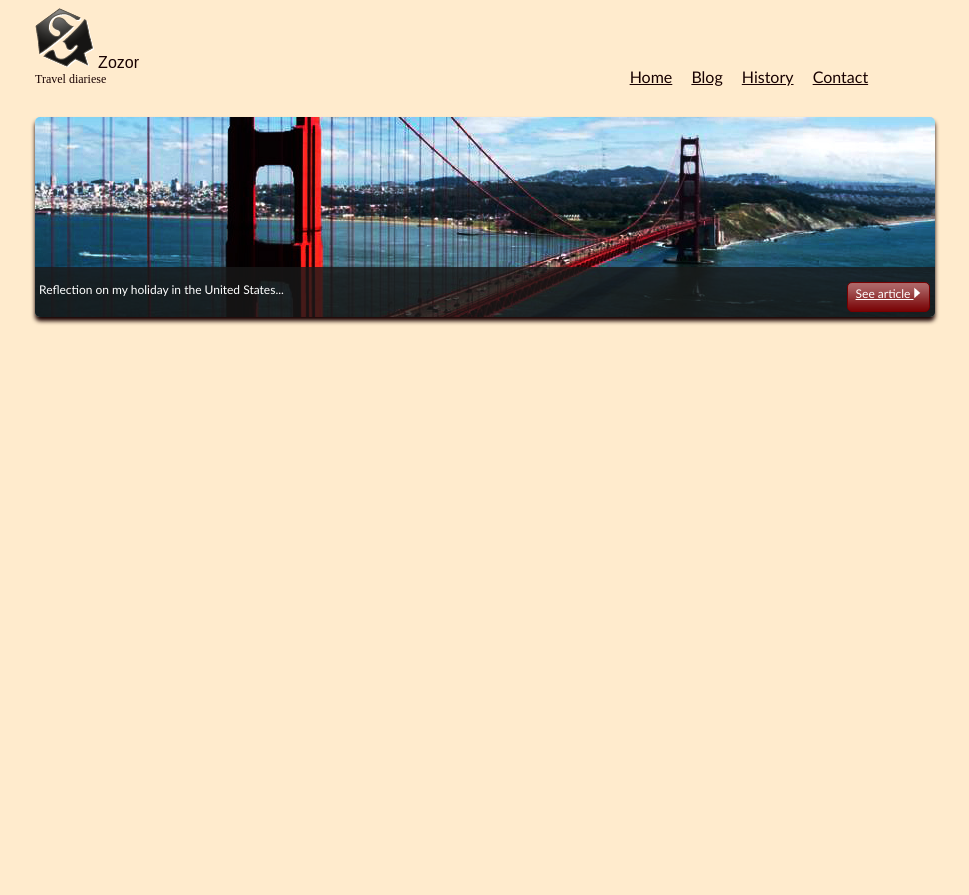
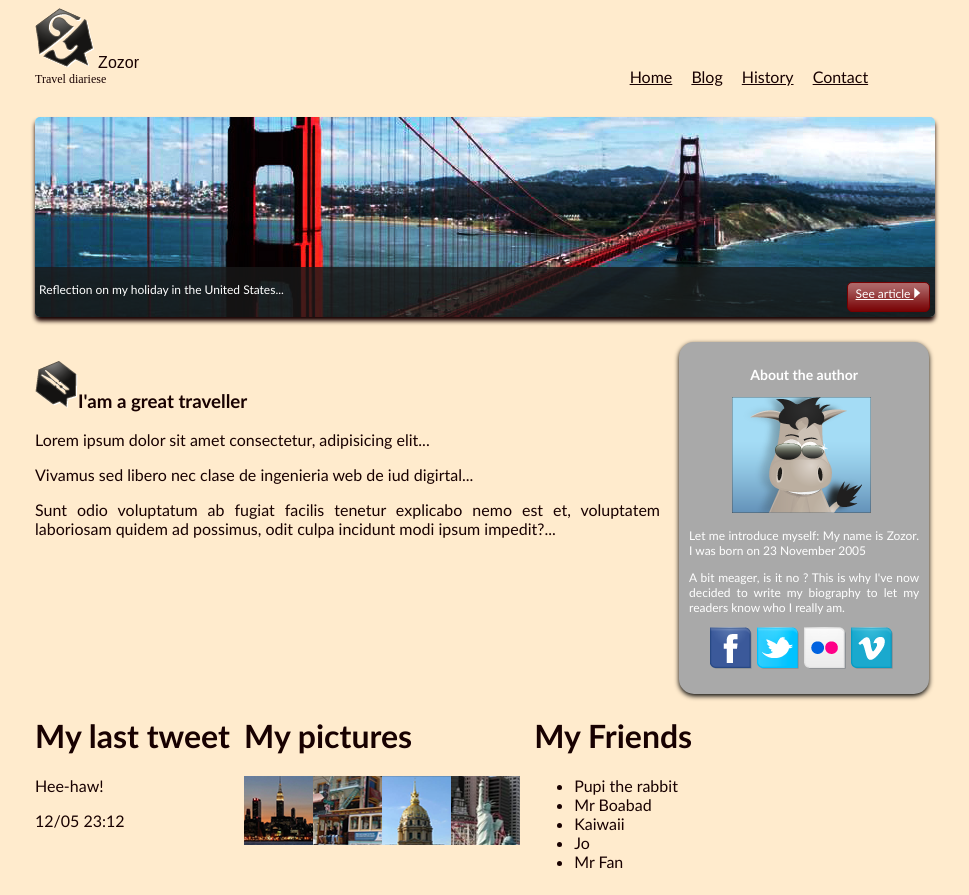
Before and after one commit to jlaguilarc12/ingweb26, a plain HTML site: page index.html in a window 1280 px wide. Shown: the whole page, without its empty margins (155-1124 px from the left). Before the commit the page ends 800 px from the top, so only its background shows below. Drawn offline with Linux system fonts and the light colour scheme.

Commit message:
Finalizacion Pagina

```diff
--- a/css/estilos.css
+++ b/css/estilos.css
@@ -108,3 +108,60 @@ nav a
     padding: 3px 8px 0px 8px;
     border-radius: 5px;
 }
+
+/* Cuerpos */
+article, aside
+{
+    display: inline-block;
+    vertical-align: top;
+    text-align: justify;
+}
+
+article
+{
+    width: 625px;
+    margin-right: 15px;
+}
+
+aside
+{
+    position: relative;
+    width: 230px;
+    background-color: darkgray;
+    box-shadow: 0px 2px 5px black;
+    padding: 10px;
+    color: white;
+    font-size: 12px;
+    border-radius: 15px;
+}
+
+#zozor_picture
+{
+    text-align: center;
+}
+
+#redes
+{
+    text-align: center;
+}
+
+aside img
+{
+    margin-right: 5px;
+}
+
+#titulo
+{
+    text-align: center;
+}
+
+#tweet, #my_pictures, #my_friends
+{
+    display: inline-block;
+    vertical-align: top;
+}
+
+footer div
+{
+    margin-right: 10px;
+}
--- a/index.html
+++ b/index.html
@@ -30,6 +30,42 @@
                 <a href="#" class="red_button">See article <img src="Images/arrow.png" alt="arrow"></a>
             </div>
         </div>
+        <section>
+            <article>
+                <h1><img src="Images/pin.png" alt="Travel Category" class="ico_categorie">I'am a great traveller</h1>
+                <p>Lorem ipsum dolor sit amet consectetur, adipisicing elit...</p>
+                <p>Vivamus sed libero nec clase de ingenieria web de iud digirtal...</p>
+                <p>Sunt odio voluptatum ab fugiat facilis tenetur explicabo nemo est et, voluptatem laboriosam quidem ad possimus, odit culpa incidunt modi ipsum impedit?...</p>
+            </article>
+            <aside>
+                <h1 id="titulo">About the author</h1>
+                <p id="zozor_picture"><img src="Images/zozor.png" alt="Zozor Image"></p>
+                <p>Let me introduce myself: My name is Zozor. I was born on 23 November 2005</p>
+                <p>A bit meager, is it no ? This is why I've now decided to write my biography to let my readers know who I really am.</p>
+                <p id="redes"><img src="Images/facebook.png" alt="Facebook"><img src="Images/twitter.png" alt="twitter"><img src="Images/flickr.png" alt="flickr"><img src="Images/vimeo.png" alt="vimeo"></p>
+            </aside>
+        </section>
+        <footer>
+            <div id="tweet">
+                <h1>My last tweet</h1>
+                <p>Hee-haw!</p>
+                <p>12/05 23:12</p>
+            </div>
+            <div id="my_pictures">
+                <h1>My pictures</h1>
+                <p><img src="Images/pic1.jpg" alt="pic1"><img src="Images/pic2.jpg" alt="pic2"><img src="Images/pic3.jpg" alt="pic3"><img src="Images/pic4.jpg" alt="pic4"></p>
+            </div>
+            <div id="my_friends">
+                <h1>My Friends</h1>
+                <ul>
+                    <li>Pupi the rabbit</li>
+                    <li>Mr Boabad</li>
+                    <li>Kaiwaii</li>
+                    <li>Jo</li>
+                    <li>Mr Fan</li>
+                </ul>
+            </div>
+        </footer>
     </div>
 </body>
 </html>
```
